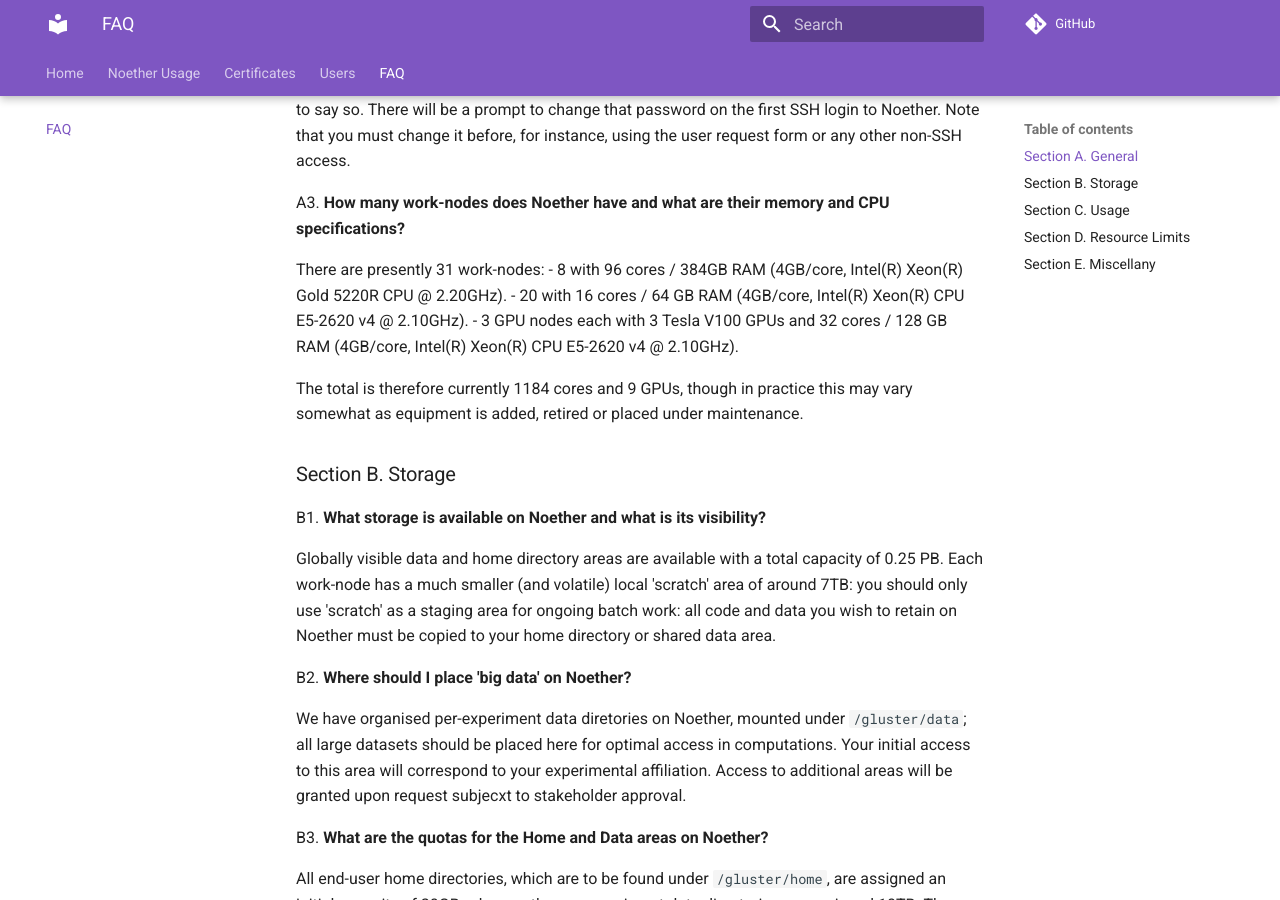
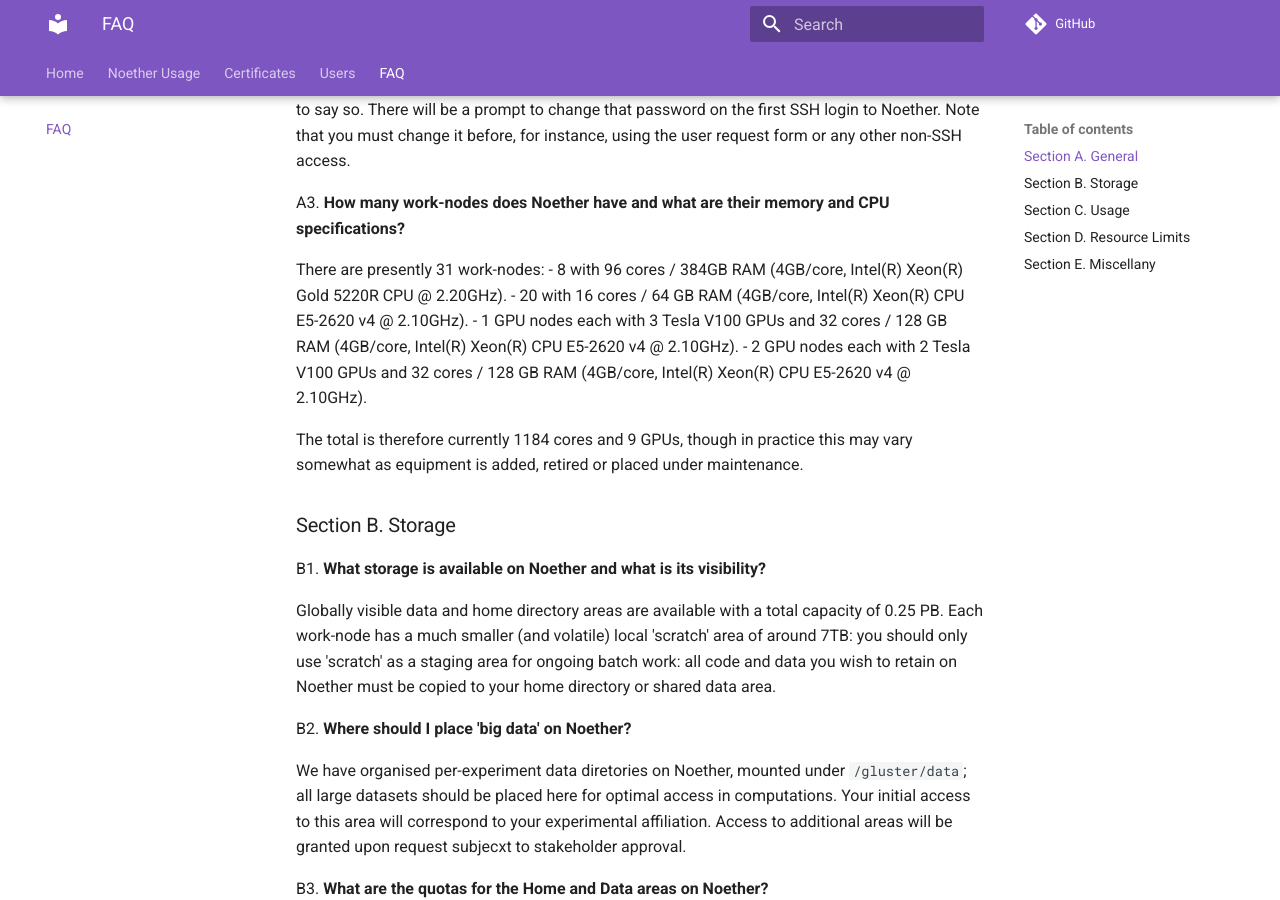
Before and after one commit to MANHEP/maf-helpdesk, an MkDocs documentation site: the page built from docs/noether_faq.md, in a window 1280 px wide and 900 px high, scrolled down 781 px. Built offline with MkDocs 1.6.1 and Material for MkDocs 9.7.7, drawn with Linux system fonts in a browser that asks for light colours; comment, search, counter and statistics services are not loaded.

Commit message:
Update GPU node specs.

```diff
--- a/docs/noether_faq.md
+++ b/docs/noether_faq.md
@@ -32,7 +32,8 @@ A3. **How many work-nodes does Noether have and what are their memory and CPU sp
 There are presently 31 work-nodes:
 - 8 with 96 cores / 384GB RAM (4GB/core, Intel(R) Xeon(R) Gold 5220R CPU @ 2.20GHz).
 - 20 with 16 cores / 64 GB RAM (4GB/core, Intel(R) Xeon(R) CPU E5-2620 v4 @ 2.10GHz).
-- 3 GPU nodes each with 3 Tesla V100 GPUs and 32 cores / 128 GB RAM (4GB/core, Intel(R) Xeon(R) CPU E5-2620 v4 @ 2.10GHz).
+- 1 GPU nodes each with 3 Tesla V100 GPUs and 32 cores / 128 GB RAM (4GB/core, Intel(R) Xeon(R) CPU E5-2620 v4 @ 2.10GHz).
+- 2 GPU nodes each with 2 Tesla V100 GPUs and 32 cores / 128 GB RAM (4GB/core, Intel(R) Xeon(R) CPU E5-2620 v4 @ 2.10GHz).
 
 The total is therefore currently 1184 cores and 9 GPUs,
 though in practice this may vary somewhat as equipment is added,
```
